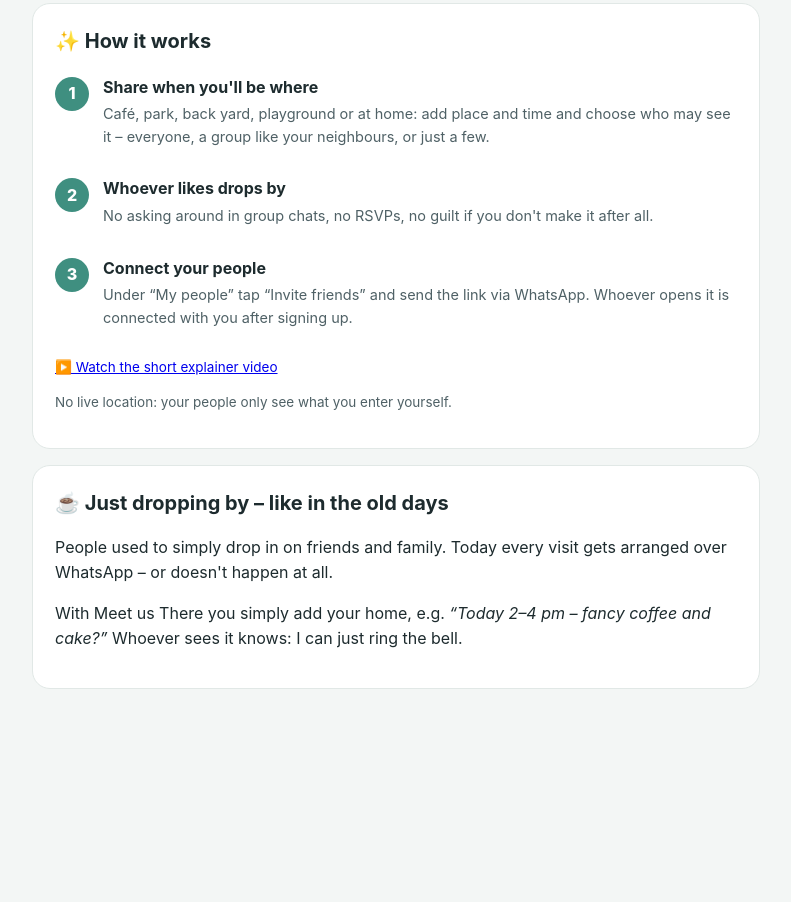
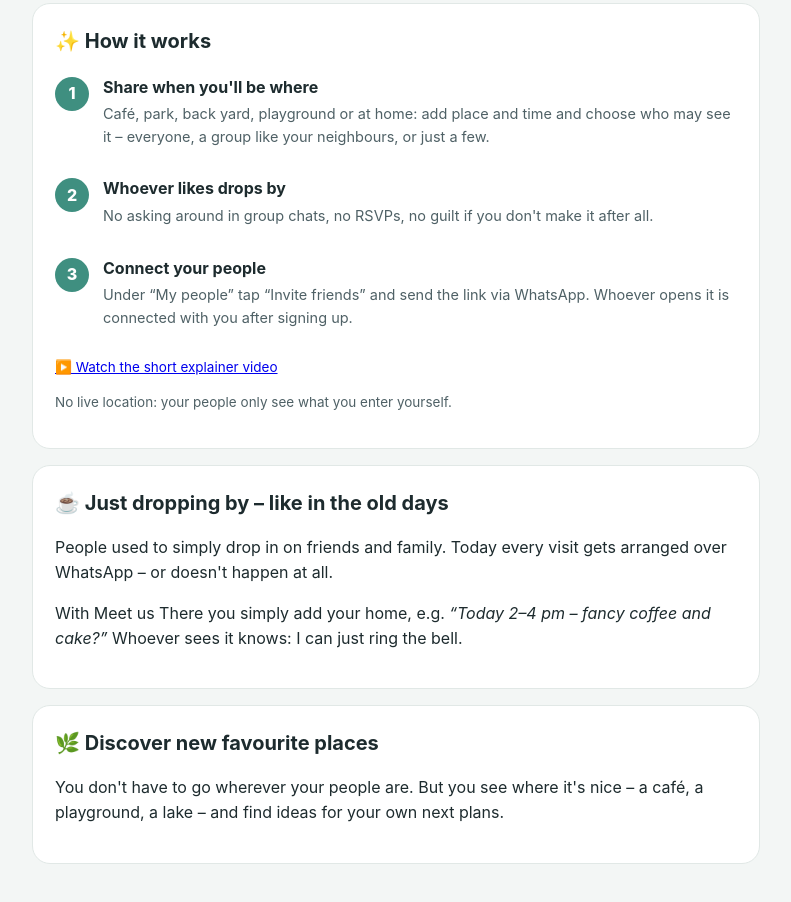
Before and after one commit to meetusthere/meetusthere.github.io, a plain HTML site: page index.html in a window 1280 px wide. Shown: the part 507-1409 px from the top of the page, without its empty margins (244-1035 px from the left). Before the commit the page ends 1272 px from the top, so only its background shows below. Drawn offline with Linux system fonts and the light colour scheme.

Commit message:
Startseite: Neue Lieblingsorte entdecken

```diff
--- a/index.html
+++ b/index.html
@@ -96,6 +96,12 @@ html[lang=de] .step b[data-l=de],html[lang=en] .step b[data-l=en]{display:block!
   <p data-l="en">With Meet us There you simply add your home, e.g. <i>“Today 2–4 pm – fancy coffee and cake?”</i> Whoever sees it knows: I can just ring the bell.</p>
 </div>
 
+<div class="card">
+  <h2 data-l="de">🌿 Neue Lieblingsorte entdecken</h2><h2 data-l="en">🌿 Discover new favourite places</h2>
+  <p data-l="de">Du musst nicht überall hingehen, wo deine Leute sind. Aber du siehst, wo es schön ist – ein Café, ein Spielplatz, ein See – und findest Ideen für deine eigenen nächsten Pläne.</p>
+  <p data-l="en">You don't have to go wherever your people are. But you see where it's nice – a café, a playground, a lake – and find ideas for your own next plans.</p>
+</div>
+
 <script>
 function setLang(l){document.documentElement.lang=l;document.getElementById('b-de').className=l==='de'?'on':'';document.getElementById('b-en').className=l==='en'?'on':'';try{localStorage.setItem('lang',l)}catch(e){}}
 var saved=null;try{saved=localStorage.getItem('lang')}catch(e){}
```
